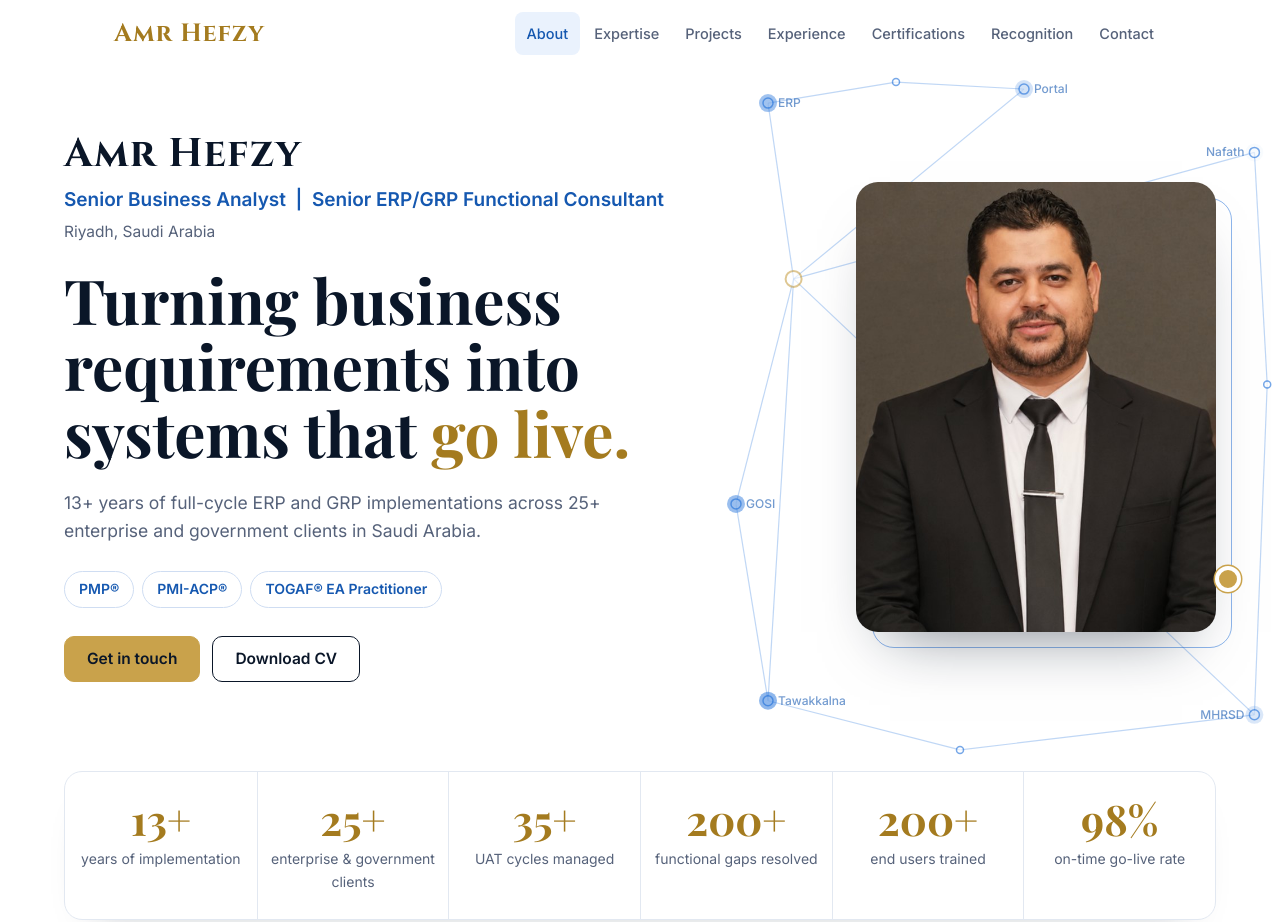
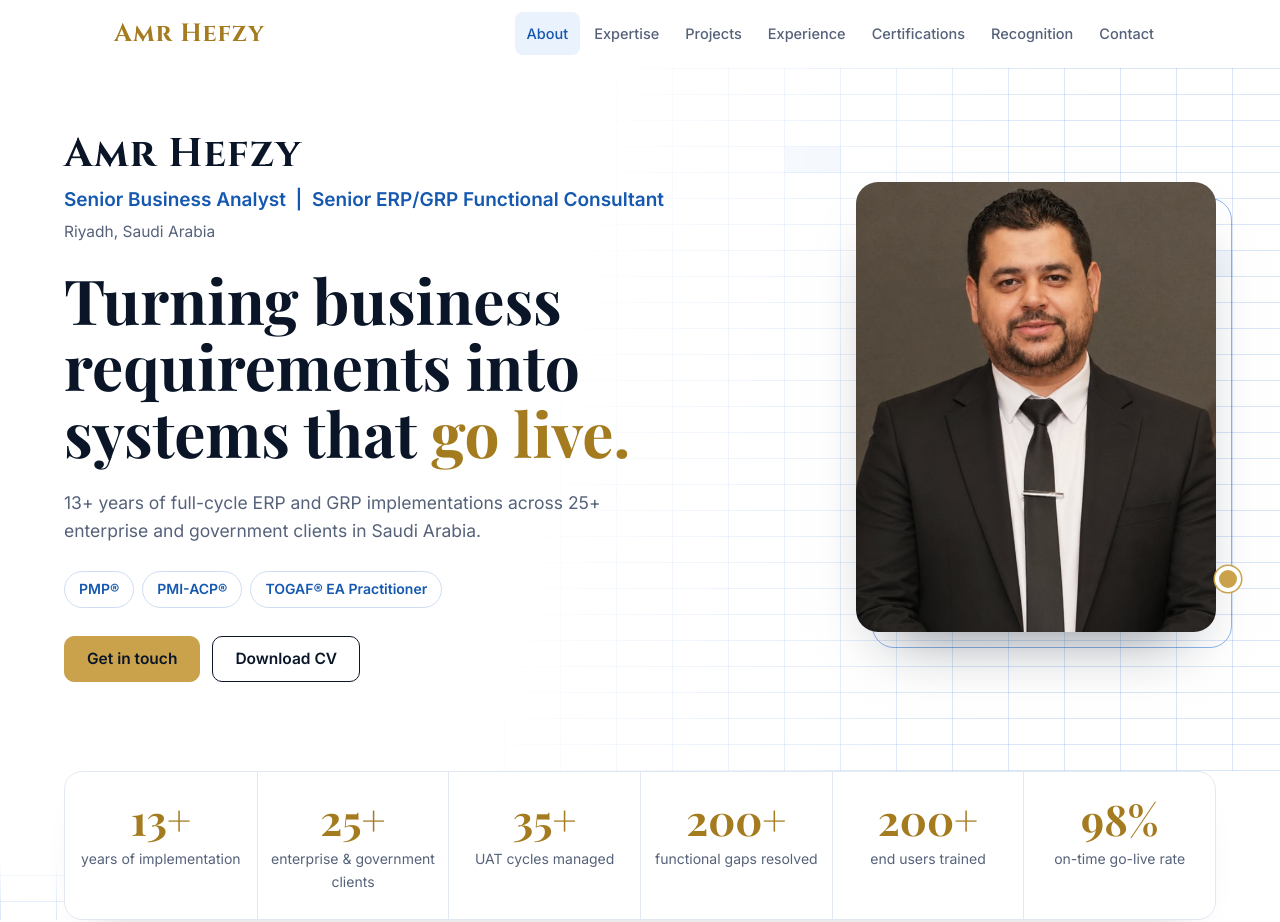
Before and after one commit to AmrHefzy88/amrhefzy, a plain HTML site: page index.html in a window 1280 px wide. Shown: the top 922 px of the page. Drawn offline with nearby package versions, Linux system fonts and the light colour scheme.

Commit message:
Apply ERP data grid visual identity across the site
- Faint grid lines in hero, section corners, cards and contact band, with a few blue and gold cells
- Small grid marker under each section heading
- Remove the labeled network lines from the hero

Co-Authored-By: Claude Opus 5.5 <noreply@anthropic.com>
Claude-Session: https://claude.ai/code/session_01Vi4CdEAx1jZLUgugwPhVQD

```diff
--- a/index.html
+++ b/index.html
@@ -174,6 +174,26 @@ blockquote footer{font:500 14.5px Inter,sans-serif;color:var(--mute);margin-top:
 .mail{color:#B9C3D4;font-size:15px;margin-top:18px}
 .mail b{color:#fff;font-weight:600}
 footer.f{background:var(--navy);border-top:1px solid #1D2D48;padding:22px max(5vw,18px);color:#8B97AD;font-size:14px;text-align:center}
+
+/* ===== identity motif (shared structure) ===== */
+.band>.wrap{position:relative;z-index:1}
+.band::before{content:"";position:absolute;inset:0;pointer-events:none;z-index:0}
+header.band::before{-webkit-mask-image:linear-gradient(100deg,transparent 42%,#000 78%);mask-image:linear-gradient(100deg,transparent 42%,#000 78%)}
+.band.alt::before{-webkit-mask-image:radial-gradient(ellipse 55% 70% at 100% 0,#000,transparent 70%);mask-image:radial-gradient(ellipse 55% 70% at 100% 0,#000,transparent 70%)}
+.band:not(.alt):not(header):not(.contact)::before{-webkit-mask-image:radial-gradient(ellipse 45% 60% at 0 100%,#000,transparent 70%);mask-image:radial-gradient(ellipse 45% 60% at 0 100%,#000,transparent 70%)}
+.contact::before{-webkit-mask-image:radial-gradient(ellipse 40% 90% at 0 50%,#000,transparent 70%),radial-gradient(ellipse 40% 90% at 100% 50%,#000,transparent 70%);mask-image:radial-gradient(ellipse 40% 90% at 0 50%,#000,transparent 70%),radial-gradient(ellipse 40% 90% at 100% 50%,#000,transparent 70%)}
+.card,.gp,.step,.cert,.award,.job{position:relative}
+.card::after,.gp::after,.step::after,.cert::after,.award::after,.job::after{content:"";position:absolute;right:0;bottom:0;width:120px;height:80px;pointer-events:none;border-bottom-right-radius:14px;-webkit-mask-image:radial-gradient(circle at 100% 100%,#000,transparent 75%);mask-image:radial-gradient(circle at 100% 100%,#000,transparent 75%)}
+section h2::after{content:"";display:block;height:8px;width:96px;margin:14px 0 10px}
+.contact h2::after{margin:14px auto 10px}
+.road{position:relative;z-index:1}
+
+/* D: ERP data grid */
+.band::before,.card::after,.gp::after,.step::after,.cert::after,.award::after,.job::after{background-image:linear-gradient(to right,rgba(30,111,217,.17) 1px,transparent 1px),linear-gradient(to bottom,rgba(30,111,217,.17) 1px,transparent 1px);background-size:56px 26px}
+header.band::before{background-image:linear-gradient(rgba(30,111,217,.09),rgba(30,111,217,.09)),linear-gradient(rgba(201,162,75,.22),rgba(201,162,75,.22)),linear-gradient(rgba(30,111,217,.06),rgba(30,111,217,.06)),linear-gradient(to right,rgba(30,111,217,.17) 1px,transparent 1px),linear-gradient(to bottom,rgba(30,111,217,.17) 1px,transparent 1px);background-size:56px 26px,56px 26px,112px 26px,56px 26px,56px 26px;background-position:785px 79px,1009px 495px,1121px 183px,0 0,0 0;background-repeat:no-repeat,no-repeat,no-repeat,repeat,repeat}
+.band.alt::before{background-image:linear-gradient(rgba(201,162,75,.2),rgba(201,162,75,.2)),linear-gradient(to right,rgba(30,111,217,.17) 1px,transparent 1px),linear-gradient(to bottom,rgba(30,111,217,.17) 1px,transparent 1px);background-size:56px 26px,56px 26px,56px 26px;background-position:right 113px top 53px,0 0,0 0;background-repeat:no-repeat,repeat,repeat}
+.contact::before{background-image:linear-gradient(to right,rgba(255,255,255,.09) 1px,transparent 1px),linear-gradient(to bottom,rgba(255,255,255,.09) 1px,transparent 1px);background-size:56px 26px}
+section h2::after{background:linear-gradient(rgba(30,111,217,.45),rgba(30,111,217,.45)) 0 1px/26px 6px no-repeat,linear-gradient(rgba(30,111,217,.3),rgba(30,111,217,.3)) 31px 1px/14px 6px no-repeat,linear-gradient(#C9A24B,#C9A24B) 50px 1px/6px 6px no-repeat}
 /* motion */
 .rv{opacity:0;transform:translateY(26px);transition:opacity .7s ease,transform .7s ease;transition-delay:var(--dl,0s)}
 .rv.in{opacity:1;transform:none}
@@ -193,7 +213,6 @@ footer.f{background:var(--navy);border-top:1px solid #1D2D48;padding:22px max(5v
 </div></nav>
 
 <header class="band" id="top">
-  <svg class="net" id="net" aria-hidden="true"></svg>
   <div class="wrap hero">
     <div>
       <div class="who enter">
@@ -397,29 +416,6 @@ $('awards').innerHTML=awards.map((a,i)=>`<div class="award lift rv" ${dl(i)}><h3
 
 $('yr').textContent=new Date().getFullYear();
 
-/* integration network behind the hero */
-const net=$('net');
-const drawNet=()=>{
-  const W=net.clientWidth,H=net.clientHeight;if(!W||!H)return;
-  const sm=W<860;
-  const P=sm?[[.08,.06,'ERP'],[.5,.03,''],[.92,.08,'Nafath'],[.7,.2,''],[.95,.32,'MHRSD'],[.12,.3,'']]
-           :[[.6,.05,'ERP'],[.8,.03,'Portal'],[.98,.12,'Nafath'],[.99,.45,''],[.98,.92,'MHRSD'],[.75,.97,''],[.6,.9,'Tawakkalna'],[.575,.62,'GOSI'],[.7,.02,'']];
-  const hub=sm?[.5,.16]:[.62,.3];
-  const E=sm?[[0,5],[1,3],[2,3],[3,4]]:[[0,8],[8,1],[2,3],[3,4],[4,5],[5,6],[6,7]];
-  const pt=p=>[p[0]*W,p[1]*H];
-  const [hx,hy]=pt(hub);
-  let s='',d=0;
-  const line=(a,b)=>{const L=Math.hypot(b[0]-a[0],b[1]-a[1]);s+=`<path class="ln" style="--len:${L.toFixed(0)};animation-delay:${(d+=.12).toFixed(2)}s" d="M${a[0].toFixed(1)} ${a[1].toFixed(1)} L${b[0].toFixed(1)} ${b[1].toFixed(1)}"/>`};
-  P.forEach(p=>{if(p[2])line([hx,hy],pt(p))});
-  E.forEach(e=>line(pt(P[e[0]]),pt(P[e[1]])));
-  P.forEach((p,i)=>{const [x,y]=pt(p);s+=`<circle class="nd" cx="${x.toFixed(1)}" cy="${y.toFixed(1)}" r="${p[2]?5:3.5}" style="animation-delay:${(1+i*.1).toFixed(2)}s"/>`;
-    if(p[2]){const r=x>W*.8;s+=`<text x="${(x+(r?-10:10)).toFixed(1)}" y="${(y+4).toFixed(1)}" text-anchor="${r?'end':'start'}" style="animation-delay:${(1.3+i*.1).toFixed(2)}s">${p[2]}</text>`;
-      s+=`<circle class="pl" cx="${x.toFixed(1)}" cy="${y.toFixed(1)}" r="9" style="animation-delay:${(2+i*.5).toFixed(2)}s"/>`}});
-  s+=`<circle class="hub" cx="${hx.toFixed(1)}" cy="${hy.toFixed(1)}" r="8" style="animation-delay:.9s"/>`;
-  net.innerHTML=s;
-};
-let nw=0;const nro=new ResizeObserver(()=>{if(Math.abs(net.clientWidth-nw)>40){nw=net.clientWidth;drawNet()}});nro.observe(net);
-
 /* road path length */
 const rp=$('roadPath');if(rp)rp.style.setProperty('--len',Math.ceil(rp.getTotalLength()));
 
```
